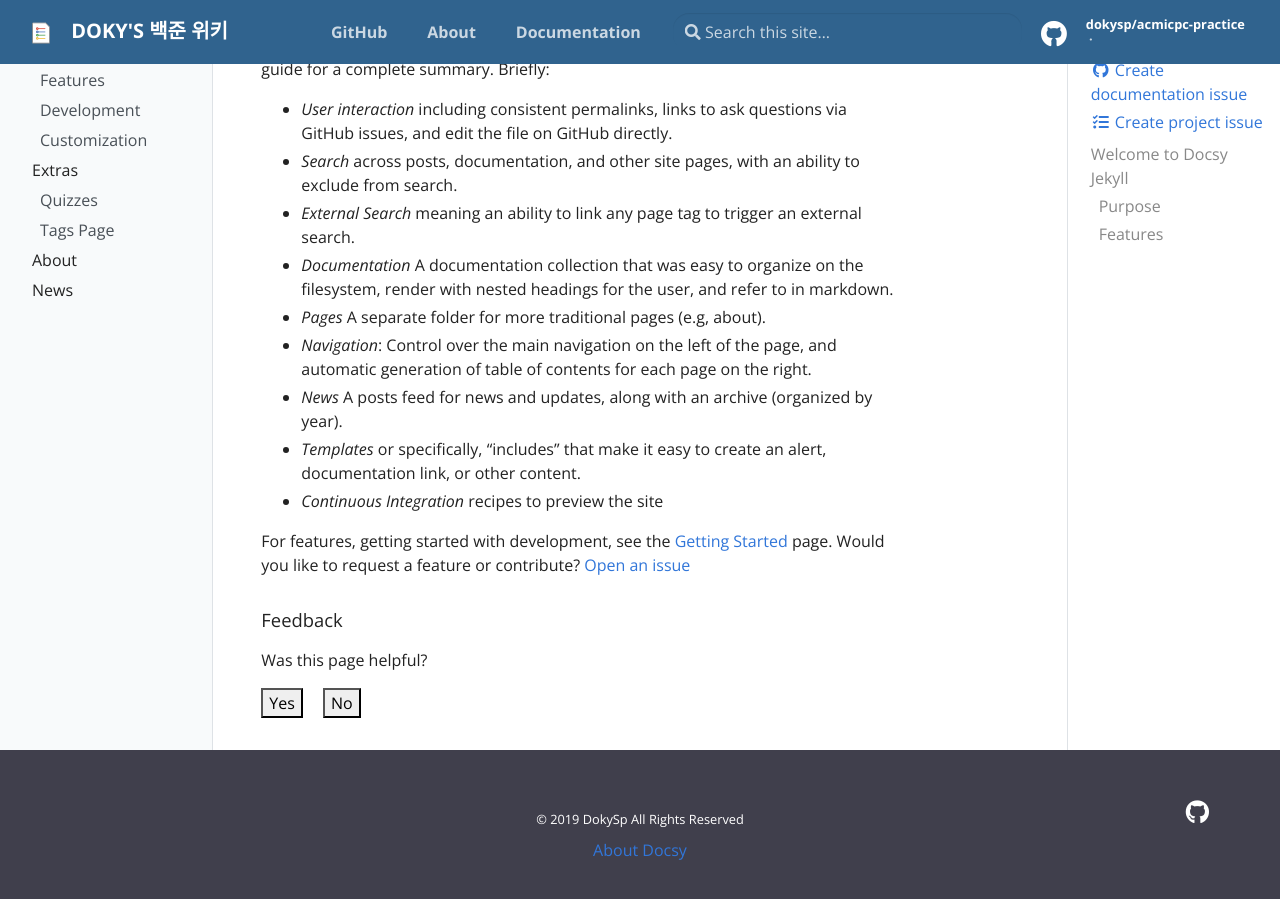
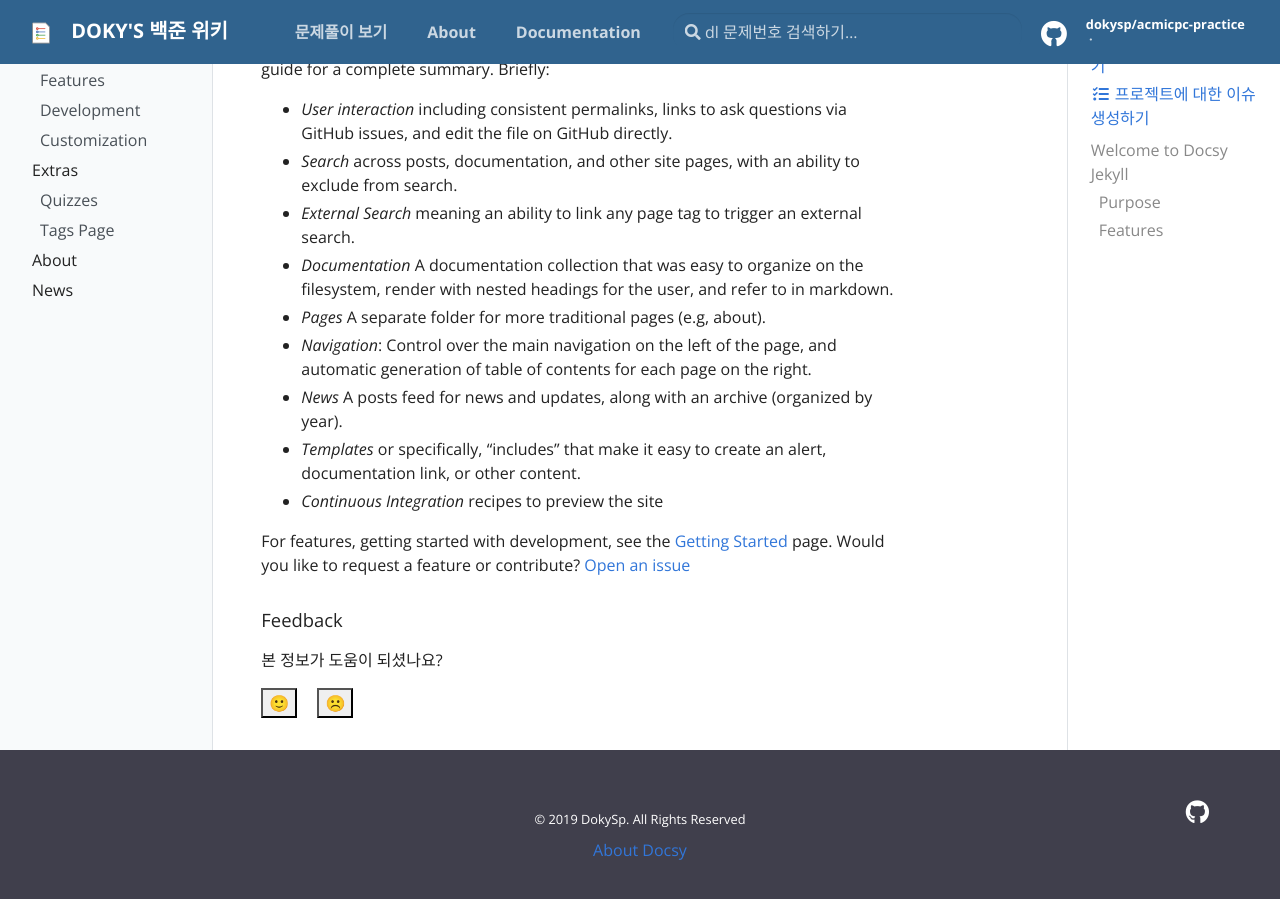
Before and after one commit to uhug/uhug.github.io, a Jekyll site: the page built from pages/index.md, in a window 1280 px wide and 900 px high, scrolled down 909 px. Built offline with Jekyll 4.4.1, drawn with Linux system fonts in a browser that asks for light colours.

Commit message:
블로그 한글화

```diff
--- a/_includes/editable.html
+++ b/_includes/editable.html
@@ -1,6 +1,7 @@
-<a href="{{ site.repo }}/edit/master/{{ page.path }}" target="_blank"><i class="fa fa-edit fa-fw"></i> Edit this page</a>
-<a href="{{ site.repo }}/issues/new?labels={% if page.editable %}{{ page.editable }}{% else %}question{% endif %}&title=Question:&body=Question on: {{ site.repo }}/tree/master/{{ page.path }}" target="_blank"><i class="fab fa-github fa-fw"></i> Create documentation issue</a>
-<a href="{{ site.repo }}/issues/new" target="_blank"><i class="fas fa-tasks fa-fw"></i> Create project issue</a>
+<!-- 페이지 수정 기능이 별 의미가 없으므로 주석처리 -->
+<!-- <a href="{{ site.repo }}/edit/master/{{ page.path }}" target="_blank"><i class="fa fa-edit fa-fw"></i> Edit this page</a> -->
+<a href="{{ site.repo }}/issues/new?labels={% if page.editable %}{{ page.editable }}{% else %}question{% endif %}&title=Question:&body=Question on: {{ site.repo }}/tree/master/{{ page.path }}" target="_blank"><i class="fab fa-github fa-fw"></i> 이 문서에 이슈 생성하기</a>
+<a href="{{ site.repo }}/issues/new" target="_blank"><i class="fas fa-tasks fa-fw"></i> 프로젝트에 대한 이슈 생성하기</a>
 <!-- this will parse through the header fields and add a button to open
      an issue / ask a question on Github. The editable field should be in
      the post frontend matter, and refer to the label to open the issue for -->
--- a/_includes/feedback.html
+++ b/_includes/feedback.html
@@ -14,14 +14,14 @@
   }
 </style>
 <h5 class="feedback--title">Feedback</h5>
-<p class="feedback--question">Was this page helpful?</p>
-<button class="feedback--answer feedback--answer-yes">Yes</button>
-<button class="feedback--answer feedback--answer-no">No</button>
+<p class="feedback--question">본 정보가 도움이 되셨나요?</p>
+<button class="feedback--answer feedback--answer-yes">🙂</button>
+<button class="feedback--answer feedback--answer-no">☹️</button>
 <p class="feedback--response feedback--response-yes">
-  Glad to hear it! Please <a href="{{ site.repo }}/issues/new">tell us how we can improve</a>.
+  피드백 감사합니다! <a href="{{ site.repo }}/issues/new">혹시 이 글에 대한 더 좋은 아이디어가 있다면 여기에 의견을 남겨주세요!</a>.
 </p>
 <p class="feedback--response feedback--response-no">
-  Sorry to hear that. Please <a href="{{ site.repo  }}/issues/new">tell us how we can improve</a>.
+  피드백 감사합니다!<br>혹시 잘못된 내용 혹은 오타가 있다면, <a href="{{ site.repo  }}/issues/new">의견을 남겨주세요!</a>.
 </p>
 <script>
   const yesButton = document.querySelector('.feedback--answer-yes');
--- a/_includes/footer.html
+++ b/_includes/footer.html
@@ -21,7 +21,7 @@
 </ul>
 </div>
 <div class="col-12 col-sm-4 text-center py-2 order-sm-2">
-  <small class="text-white">© 2019 {{ site.author }} All Rights Reserved</small>
+  <small class="text-white">© 2019 {{ site.author }}. All Rights Reserved</small>
   {% if site.privacy %}<small class="ml-1"><a href="{{ site.privacy }}" target="_blank">Privacy Policy</a></small>{% endif %}
   <p class="mt-2"><a href="/about/">About Docsy</a></p>
       </div>
--- a/_includes/header.html
+++ b/_includes/header.html
@@ -6,7 +6,7 @@
 	<div class="td-navbar-nav-scroll ml-md-auto" id="main_navbar">
 		<ul class="navbar-nav mt-2 mt-lg-0">{% if site.repo %}
 			<li class="nav-item mr-4 mb-2 mb-lg-0">
-                            <a class="nav-link" href="{{ site.repo }}" target="_blank"><span>GitHub</span></a>
+                            <a class="nav-link" href="{{ site.repo }}" target="_blank"><span>문제풀이 보기</span></a>
 			</li>{% endif %}{% for link in site.data.navigation %}
 			<li class="nav-item mr-4 mb-2 mb-lg-0">
                             <a class="nav-link" href="{% if link.url %}{{ site.baseurl }}/{{ link.url }}{% else %}{{ link.external_url }}{% endif %}" ><span>{{ link.title }}</span></a>
@@ -14,11 +14,11 @@
 		</ul>
 	</div>
 	<div class="navbar-nav d-none d-lg-block">
- <input type="search" class="form-control td-search-input" placeholder="&#xf002 Search this site…" aria-label="Search this site…" autocomplete="off">
+ <input type="search" class="form-control td-search-input" placeholder="&#xf002 dl 문제번호 검색하기…" aria-label="문제번호 검색하기…" autocomplete="off">
         </div>
 
 	<div class="navbar-nav d-none d-lg-block">
-          <a class="gh-source" data-gh-source="github" href="{{ site.repo }}" title="Go to repository" data-md-state="done">
+          <a class="gh-source" data-gh-source="github" href="{{ site.repo }}" title="레포 방문하기" data-md-state="done">
           <div class="gh-source__repository">
             <i class="fab fa fa-github fa-2x" style='padding-right:20px; float:left; margin-top:5px'></i>
             {{ site.github_user }}/{{ site.github_repo }}
```
